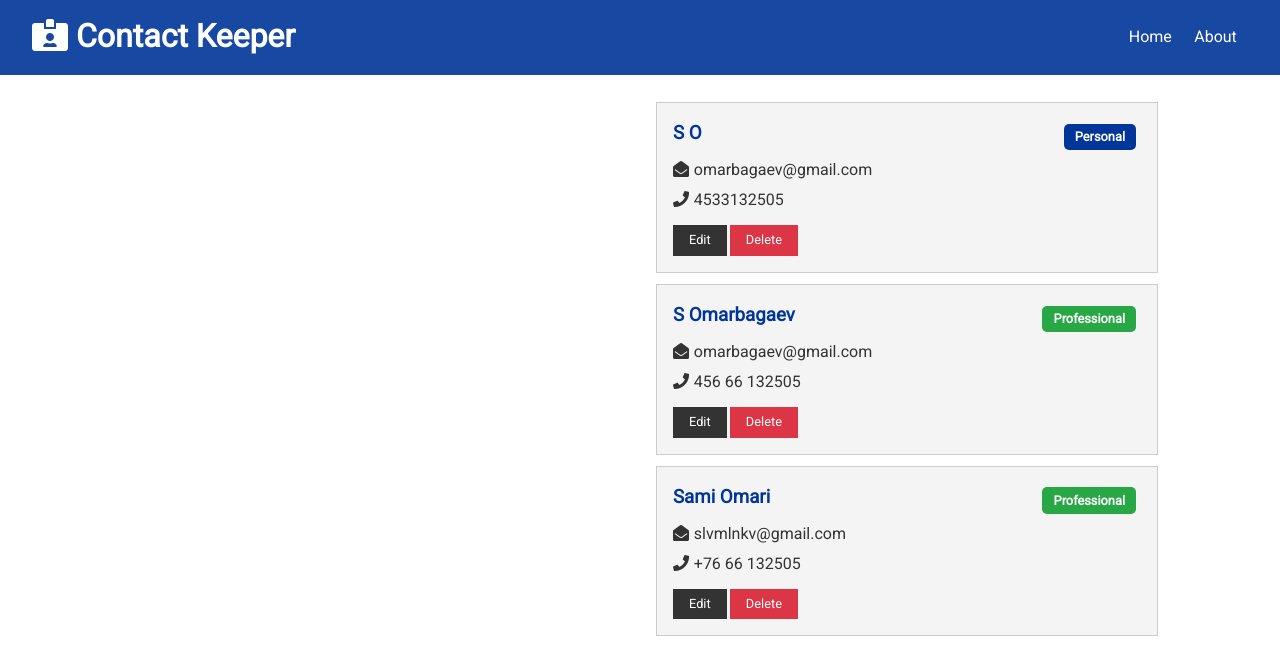
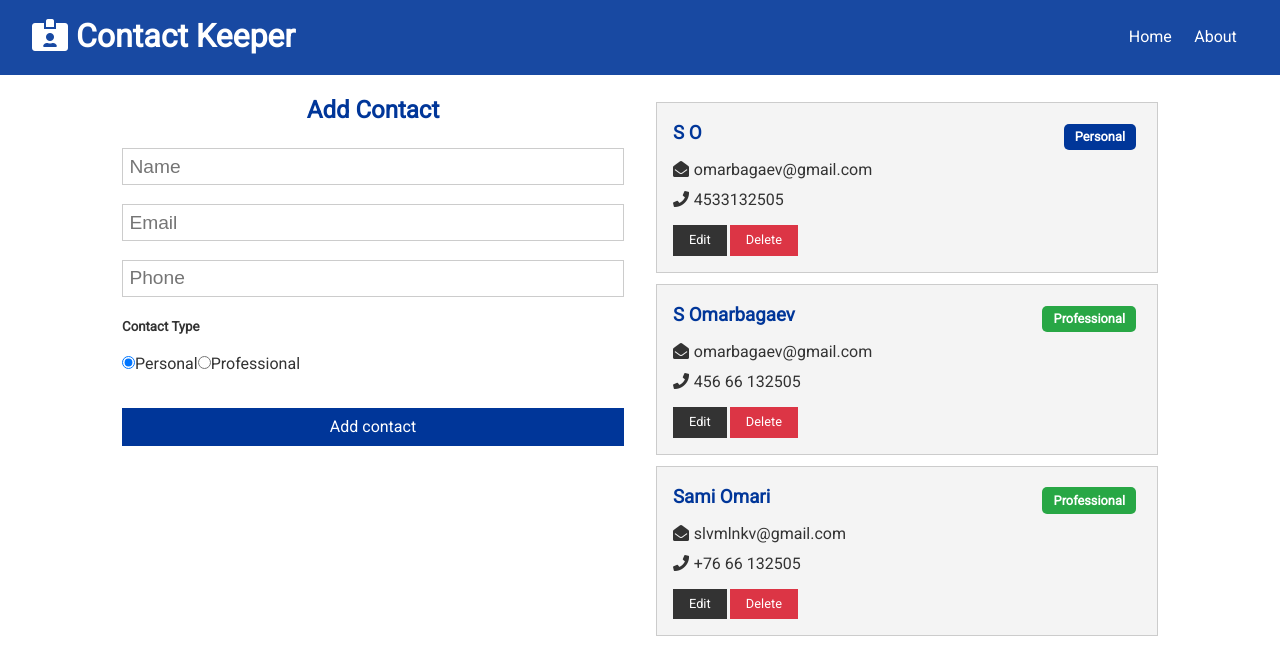
Before and after one commit to mariache/ContactKeeper, a React (Create React App) app in the folder client/: page / in a window 1280 px wide. Shown: the top 658 px of the page. Built offline with nearby package versions, Linux system fonts and the light colour scheme.

Commit message:
- ContactForm to display;

```diff
--- a/client/src/App.css
+++ b/client/src/App.css
@@ -326,6 +326,7 @@ input[type='text'],
 input[type='email'],
 input[type='password'],
 input[type='date'],
+input[type='phone'],
 select,
 textarea {
     display: block;
--- a/client/src/components/contacts/ContactForm.js
+++ b/client/src/components/contacts/ContactForm.js
@@ -10,12 +10,16 @@ const ContactForm = () => {
 
   const { name, email, phone, type } = contact;
 
+  const onChange = (evt) => {
+    setContact({ ...contact, [evt.target.name]: evt.target.value });
+  };
+
   return (
     <form>
       <h2 className="text-primary">Add Contact</h2>
       <input
         type="text"
-        placeholder="name"
+        placeholder="Name"
         name="name"
         value={name}
         onChange={onChange}
@@ -34,7 +38,7 @@ const ContactForm = () => {
         value={phone}
         onChange={onChange}
       />
-      <h5>
+      <h5>Contact Type</h5>
       <input
         type="radio"
         name="type"
@@ -49,7 +53,6 @@ const ContactForm = () => {
         checked={type === "professional"}
       />
       Professional
-      </h5>
       <div>
         <input
           type="submit"
--- a/client/src/components/pages/Home.js
+++ b/client/src/components/pages/Home.js
@@ -1,10 +1,13 @@
 import React from "react";
 import Contacts from "../contacts/Contacts";
+import ContactForm from "../contacts/ContactForm";
 
 const Home = () => {
   return (
     <div className="grid-2">
-      <div>{/**contact form */}</div>
+      <div>
+        <ContactForm />
+      </div>
       <div>
         <Contacts />
       </div>
```
Lines whose indentation alone changed are shown as unchanged.
